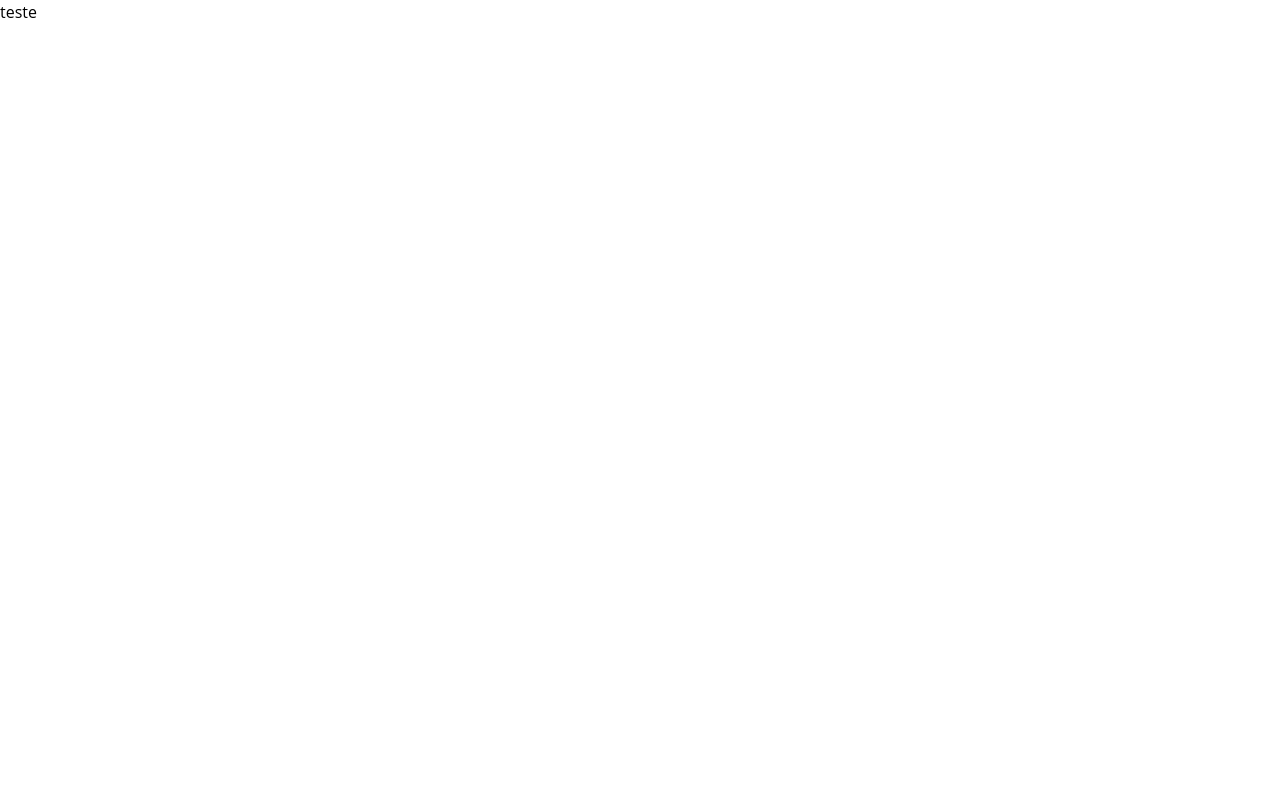
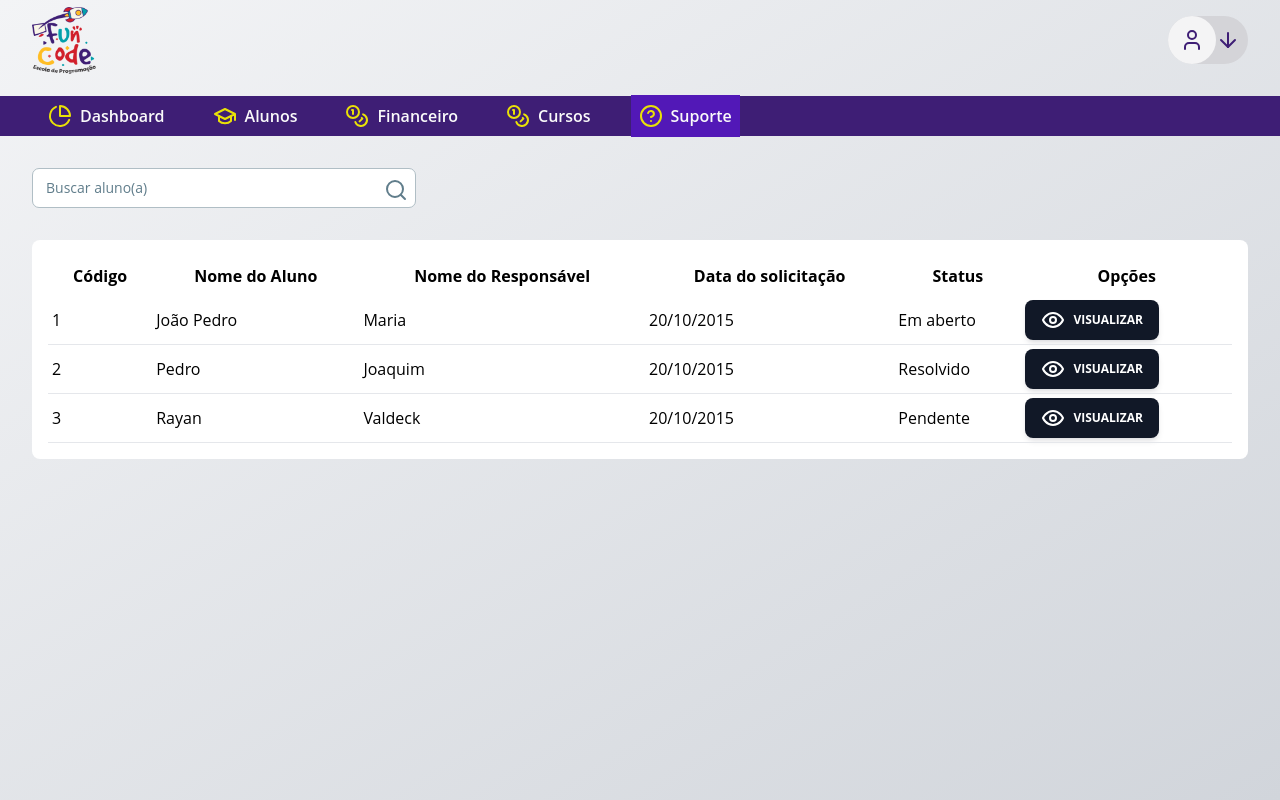
Before and after one commit to Rayan-Aguiar/FunCode_tcc, a React (Vite) app: page /admin/suport in a window 1280 px wide. Built offline with nearby package versions, Linux system fonts and the light colour scheme.

Commit message:
add page suport

```diff
--- a/src/admin/views/Students/index.tsx
+++ b/src/admin/views/Students/index.tsx
@@ -10,8 +10,10 @@ import {
   Plus,
   Search,
 } from "lucide-react";
+import { useState } from "react";
 
 export default function Students() {
+  const [searchTerm, setSearchTerm] = useState<string>('');
     interface TableData{
         codigo: number;
         nomeAluno: string;
@@ -42,7 +44,15 @@ export default function Students() {
                             <td className="p-1">{item.nomeResponsavel}</td>
                             <td className="p-1">{item.status}</td>
                             <td className="p-1">
-                                <Button size="sm" color="gray" className="flex items-center gap-2"><Eye/> Visualizar</Button>
+                            <Link to={`/admin/students/edit/${item.codigo}`}>
+                              <Button
+                                size="sm"
+                                color="gray"
+                                className="flex items-center gap-2"
+                              >
+                                <Eye /> Visualizar
+                              </Button>
+                            </Link>
                             </td>
                         </tr>
                     ))}
@@ -109,6 +119,8 @@ export default function Students() {
               type="text"
               label="Buscar aluno(a)"
               icon={<Search />}
+              value={searchTerm}
+              onChange={(e) => setSearchTerm(e.target.value)}
               crossOrigin={undefined}
             />
           </div>
@@ -123,7 +135,11 @@ export default function Students() {
         </div>
 
         <div className="bg-white w-full h-96 rounded-lg mt-6 overflow-auto">
-            <Table data={data} />
+            <Table data={data.filter(
+              (item) =>
+                item.nomeAluno.toLowerCase().includes(searchTerm.toLowerCase()) ||
+                item.nomeResponsavel.toLowerCase().includes(searchTerm.toLowerCase())
+            )} />
         </div>
       </main>
     </div>
--- /dev/null
+++ b/src/admin/views/Suport/details.tsx
@@ -0,0 +1,122 @@
+import { Link } from "react-router-dom";
+import HeaderAdmin from "../../components/header";
+import { Button, Checkbox, Input, Typography } from "@material-tailwind/react";
+import {
+  Coins,
+  GraduationCap,
+  HelpCircle,
+  PieChart,
+  Save,
+  User2,
+} from "lucide-react";
+import { useState } from "react";
+
+
+interface FormData {
+  status: "resolvido" | "emAberto" | "aguardando" | null;
+}
+
+export default function SuportDetails() {
+  const [formData, setFormData] = useState<FormData>({
+    status: null,
+  });
+
+
+  const handleCheckboxChange = (status: string) => {
+    const newStatus = formData.status === status ? null : status;
+    setFormData({ ...formData, status: newStatus as FormData["status"] });
+
+  };
+
+  const handleSave = () =>{
+    console.log("Status enviado:", formData);
+  }
+
+  return (
+    <div className="bg-gradient-to-br from-gray-100 to-gray-300 w-screen md:h-screen h-fit ">
+      <HeaderAdmin />
+      <nav className="w-full h-10 bg-roxo flex items-center px-10 gap-8">
+        <Link to="/admin/dashboard">
+          <Typography className="text-zinc-50 font-semibold w-fit h-full flex items-center gap-2 p-2">
+            <PieChart className="text-limeyellow" /> Dashboard
+          </Typography>
+        </Link>
+        <Link to="/admin/students">
+          <Typography className="text-zinc-50 font-semibold w-fit h-full flex items-center gap-2 p-2">
+            <GraduationCap className="text-limeyellow" /> Alunos
+          </Typography>
+        </Link>
+        <Link to="/admin/financial">
+          <Typography className="text-zinc-50 font-semibold w-fit h-full flex  items-center gap-2 p-2">
+            <Coins className="text-limeyellow" /> Financeiro
+          </Typography>
+        </Link>
+        <Link to="/admin/classes">
+          <Typography className="text-zinc-50 font-semibold w-fit h-full flex items-center gap-2 p-2">
+            <Coins className="text-limeyellow" /> Cursos
+          </Typography>
+        </Link>
+        <Link to="/admin/suport">
+          <Typography className="text-zinc-50 font-semibold w-fit h-full bg-roxo-light flex items-center gap-2 p-2">
+            <HelpCircle className="text-limeyellow" /> Suporte
+          </Typography>
+        </Link>
+      </nav>
+      <main className="p-8 flex justify-between w-full gap-4">
+        <div className="bg-white w-1/5 h-60 rounded-lg flex flex-col justify-center items-center gap-4">
+          <User2 className="w-24 h-24" />
+          <Typography variant="span" className="font-bold">
+            João Batista
+          </Typography>
+        </div>
+        <div className="bg-white w-4/5 h-fit rounded-lg flex items-center p-4 flex-col">
+          <Typography variant="h4">Solicitação</Typography>
+          <div className="gap-8 flex flex-col mt-8">
+            <Typography variant="paragraph">
+              Material Tailwind is an easy to use components library for
+              Tailwind CSS and Material Design. It provides a simple way to
+              customize your components, you can change the colors, fonts,
+              breakpoints and everything you need.
+            </Typography>
+            <Input
+              label="Email do Responsavel"
+              name="nomeResponsavel"
+              value={"teste@teste.com"}
+              readOnly
+              crossOrigin={undefined}
+            />
+            <div>
+              <Typography>Status da Solicitação</Typography>
+              <div className="flex gap-4">
+                <Checkbox
+                  label="Resolvido"
+                  color="green"
+                  checked={formData.status === "resolvido"}
+                  onChange={() => handleCheckboxChange("resolvido")}
+                  crossOrigin={undefined}
+                />
+                <Checkbox
+                  label="Aguardando"
+                  color="purple"
+                  checked={formData.status === "aguardando"}
+                  onChange={() => handleCheckboxChange("aguardando")}
+                  crossOrigin={undefined}
+                />
+                <Checkbox
+                  label="Em aberto"
+                  color="red"
+                  checked={formData.status === "emAberto"}
+                  onChange={() => handleCheckboxChange("emAberto")}
+                  crossOrigin={undefined}
+                />
+              </div>
+            </div>
+            <div className="flex justify-center">
+              <Button className="flex items-center gap-2 bg-limeyellow text-roxo" onClick={handleSave}> <Save/> Salvar</Button>
+            </div>
+          </div>
+        </div>
+      </main>
+    </div>
+  );
+}
--- a/src/admin/views/Suport/index.tsx
+++ b/src/admin/views/Suport/index.tsx
@@ -1,5 +1,135 @@
-export default function SuportAdmin(){
-    return(
-        <div>teste</div>
-    )
+import { Link } from "react-router-dom";
+import HeaderAdmin from "../../components/header";
+import { Button, Input, Typography } from "@material-tailwind/react";
+import { Coins, Eye, GraduationCap, HelpCircle, PieChart, Search } from "lucide-react";
+import { useState } from "react";
+
+export default function SuportAdmin() {
+  interface TableData {
+    codigo: number;
+    nomeAluno: string;
+    nomeResponsavel: string;
+    date: string;
+    status: string;
+  }
+  const [searchTerm, setSearchTerm] = useState<string>('');
+  interface TableProps {
+    data: TableData[];
+  }
+
+  const Table: React.FC<TableProps> = ({ data }) => {
+    return (
+      <table className="w-full">
+        <thead className="">
+          <tr className="">
+            <th className="p-2">Código</th>
+            <th className="p-2">Nome do Aluno</th>
+            <th className="p-2">Nome do Responsável</th>
+            <th className="p-2">Data do solicitação</th>
+            <th className="p-2">Status</th>
+            <th className="p-2">Opções</th>
+          </tr>
+        </thead>
+        <tbody>
+          {data.map((item, index) => (
+            <tr key={index} className="border-b">
+              <td className="p-1">{item.codigo}</td>
+              <td className="p-1">{item.nomeAluno}</td>
+              <td className="p-1">{item.nomeResponsavel}</td>
+              <td className="p-1">{item.date}</td>
+              <td className="p-1">{item.status}</td>
+              <td className="p-1">
+                <Link to={`/admin/suport/${item.codigo}`}>
+                  <Button
+                    size="sm"
+                    color="gray"
+                    className="flex items-center gap-2"
+                  >
+                    <Eye /> Visualizar
+                  </Button>
+                </Link>
+              </td>
+            </tr>
+          ))}
+        </tbody>
+      </table>
+    );
+  };
+
+  const data: TableData[] = [
+    {
+      codigo: 1,
+      nomeAluno: "João Pedro",
+      nomeResponsavel: "Maria",
+      date: "20/10/2015",
+      status: "Em aberto",
+    },
+    {
+      codigo: 2,
+      nomeAluno: "Pedro",
+      nomeResponsavel: "Joaquim",
+      date: "20/10/2015",
+      status: "Resolvido",
+    },
+    {
+      codigo: 3,
+      nomeAluno: "Rayan",
+      nomeResponsavel: "Valdeck",
+      date: "20/10/2015",
+      status: "Pendente",
+    },
+  ];
+
+  return (
+    <div className="bg-gradient-to-br from-gray-100 to-gray-300 w-screen h-screen ">
+      <HeaderAdmin />
+      <nav className="w-full h-10 bg-roxo flex items-center px-10 gap-8">
+        <Link to="/admin/dashboard">
+          <Typography className="text-zinc-50 font-semibold w-fit h-full flex items-center gap-2 p-2">
+            <PieChart className="text-limeyellow" /> Dashboard
+          </Typography>
+        </Link>
+        <Link to="/admin/students">
+          <Typography className="text-zinc-50 font-semibold w-fit h-full flex items-center gap-2 p-2">
+            <GraduationCap className="text-limeyellow" /> Alunos
+          </Typography>
+        </Link>
+        <Link to="/admin/financial">
+          <Typography className="text-zinc-50 font-semibold w-fit h-full flex  items-center gap-2 p-2">
+            <Coins className="text-limeyellow" /> Financeiro
+          </Typography>
+        </Link>
+        <Link to="/admin/classes">
+          <Typography className="text-zinc-50 font-semibold w-fit h-full flex items-center gap-2 p-2">
+            <Coins className="text-limeyellow" /> Cursos
+          </Typography>
+        </Link>
+        <Link to="/admin/suport">
+          <Typography className="text-zinc-50 font-semibold w-fit h-full bg-roxo-light flex items-center gap-2 p-2">
+            <HelpCircle className="text-limeyellow" /> Suporte
+          </Typography>
+        </Link>
+      </nav>
+      <main className="p-8">
+        <div className="w-96 mb-8">
+            <Input
+                type="text"
+                label="Buscar aluno(a)"
+                className="bg-white"
+                icon={<Search />}
+                value={searchTerm}
+                onChange={(e) => setSearchTerm(e.target.value)}
+                crossOrigin={undefined}
+                />
+        </div>
+        <div className="bg-white w-full rounded-lg p-4">
+            <Table data={data.filter(
+              (item) =>
+                item.nomeAluno.toLowerCase().includes(searchTerm.toLowerCase()) ||
+                item.nomeResponsavel.toLowerCase().includes(searchTerm.toLowerCase())
+            )} />
+        </div>
+      </main>
+    </div>
+  );
 }
--- a/src/router.tsx
+++ b/src/router.tsx
@@ -15,6 +15,7 @@ import AddStudent from "./admin/views/AddStudent";
 import FinancialAdmin from "./admin/views/Financial";
 import EditStudent from "./admin/views/EditStudent";
 import SuportAdmin from "./admin/views/Suport";
+import SuportDetails from "./admin/views/Suport/details";
 
 export default function Router(){
     return(
@@ -30,6 +31,7 @@ export default function Router(){
                 <Route path="/admin/students/edit/:id" element={<EditStudent />}/>
                 <Route path="/admin/financial" element={ <FinancialAdmin />} />
                 <Route path="/admin/suport" element={<SuportAdmin />}/>
+                <Route path="/admin/suport/:id" element={<SuportDetails />}/>
                 <Route path="*" element={<NotFound />} />
 
                <Route path="/students" element={<StudentsHome />} />
```
